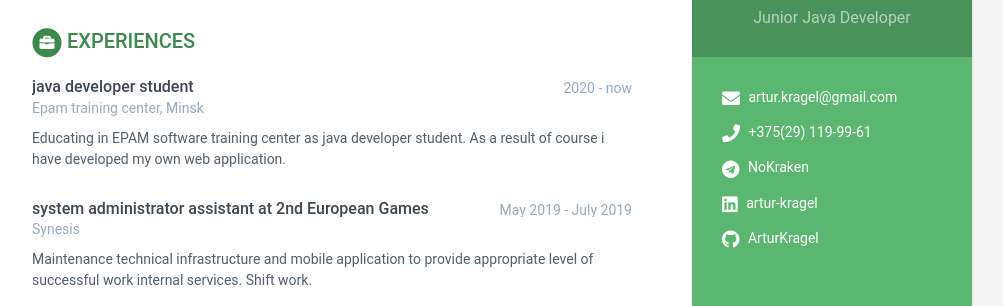
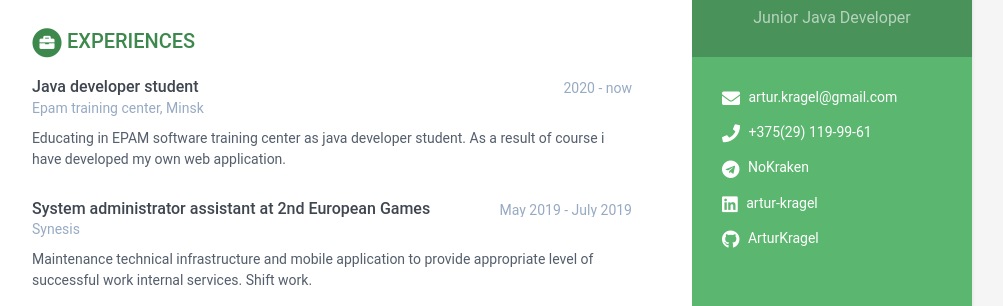
Before and after one commit to tide34/my-brother_s-CV, a Jekyll site: the page built from index.html, in a window 1280 px wide. Shown: the part 214-520 px from the top of the page, without its empty margins (168-1171 px from the left). Built offline with Jekyll 4.4.1, drawn with Linux system fonts in a browser that asks for light colours.

Commit message:
Update content of CV

```diff
--- a/_data/data.yml
+++ b/_data/data.yml
@@ -66,13 +66,13 @@ education:
 
 
 experiences:
-    - role: java developer student
+    - role: Java developer student
       time: 2020 - now
       company: Epam training center, Minsk
       details: |
         Educating in EPAM software training center as java developer student.
         As a result of course i have developed my own web application.
-    - role: system administrator assistant at 2nd European Games
+    - role: System administrator assistant at 2nd European Games
       time: May 2019 - July 2019
       company: Synesis
       details: |
```
